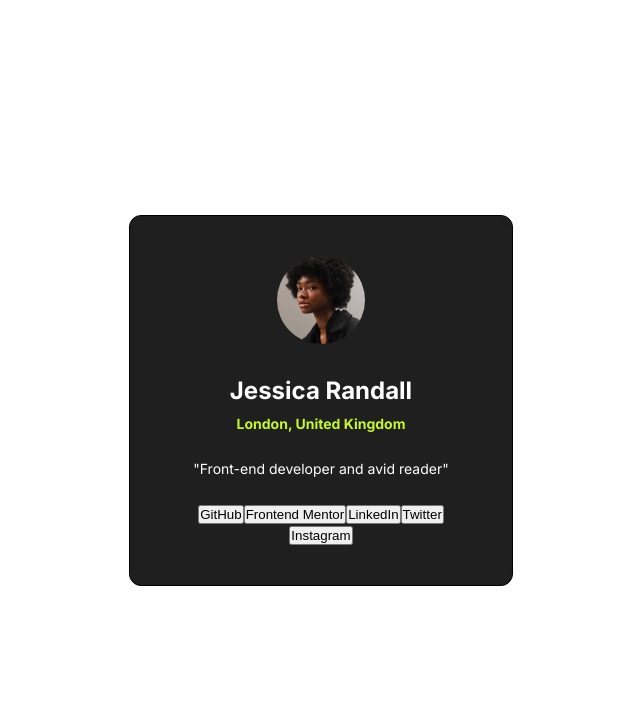
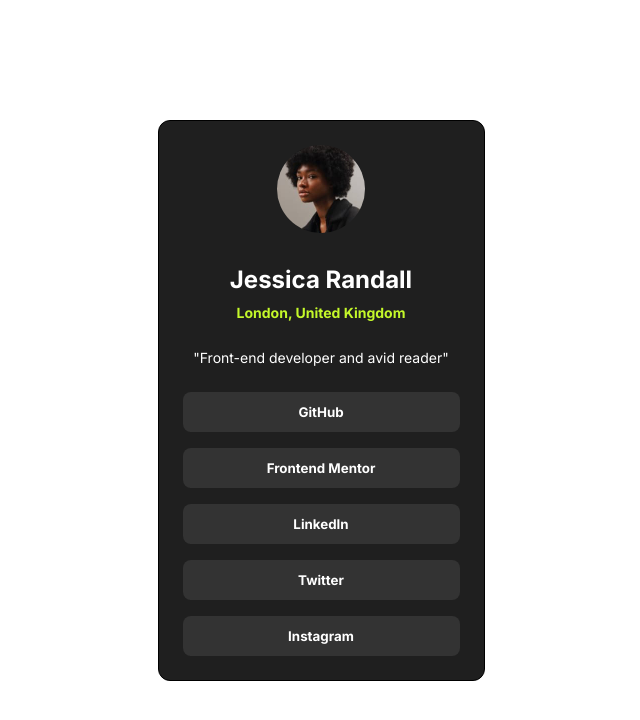
Before and after one commit to anetakasprzak/FM-social-links-profile, a React (Vite) app: page / in a window 1280 px wide. Shown: the top 720 px of the page, without its empty margins (319-959 px from the left). Built offline with nearby package versions, Linux system fonts and the light colour scheme.

Commit message:
btns box dynamic className and css

```diff
--- a/src/MainPage/MainPage.css
+++ b/src/MainPage/MainPage.css
@@ -6,7 +6,7 @@
   flex-direction: column;
   align-items: center;
   text-align: center;
-  padding: 4rem;
+  padding: 2.4rem;
 
   gap: 2.4rem;
 }
@@ -31,3 +31,20 @@
 .text {
   font-weight: 400;
 }
+
+.links__box {
+  display: flex;
+  flex-direction: column;
+  align-self: stretch;
+  gap: 1.6rem;
+}
+
+.btn {
+  border: none;
+  padding: 1.2rem;
+  border-radius: 0.8rem;
+  font-family: inherit;
+  background-color: #333;
+  color: #fff;
+  font-weight: 700;
+}
--- a/src/MainPage/MainPage.jsx
+++ b/src/MainPage/MainPage.jsx
@@ -17,7 +17,11 @@ const MainPage = () => {
 
       <div className="links__box">
         {socialLinks.map(({ id, link }) => {
-          return <button key={id}>{link}</button>;
+          return (
+            <button key={id} className={`btn btn--${id}`}>
+              {link}
+            </button>
+          );
         })}
       </div>
     </main>
--- a/src/index.css
+++ b/src/index.css
@@ -26,6 +26,6 @@ body {
 
 .wrapper {
   border-radius: 1.2rem;
-  width: 38.4rem;
+  width: 32.7rem;
   height: auto;
 }
```
